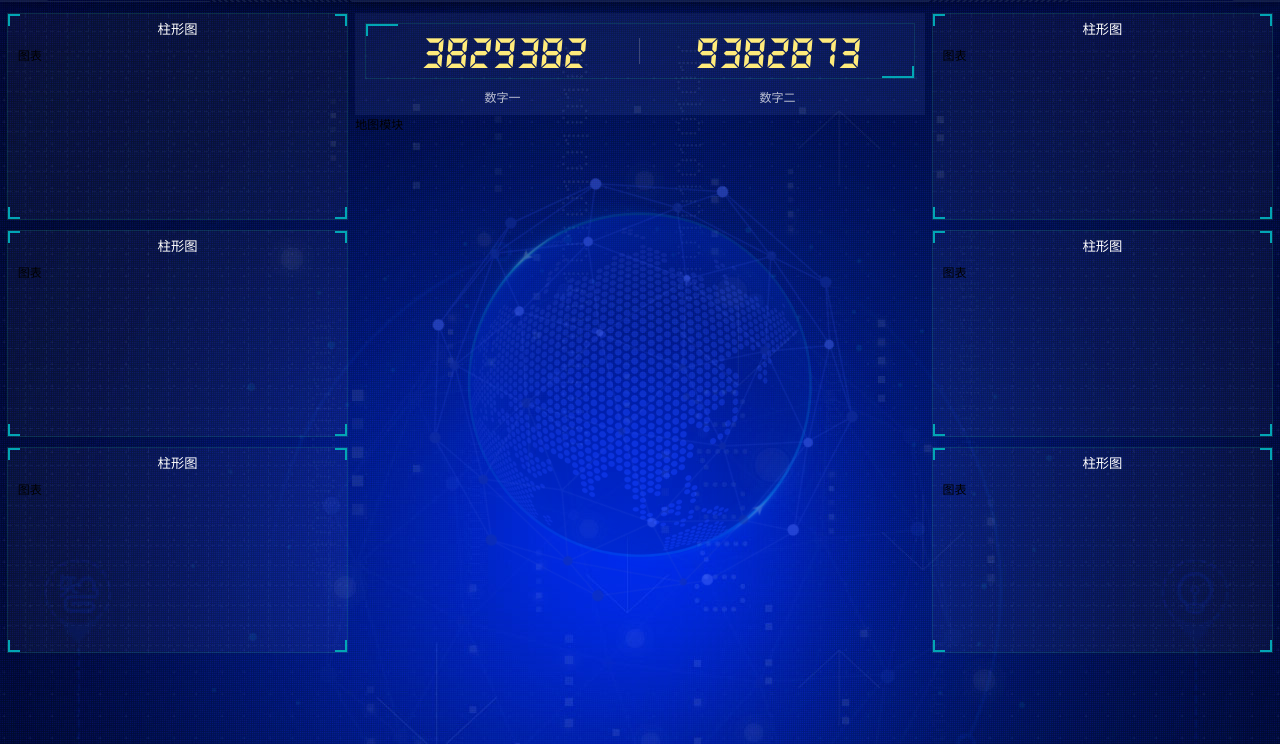
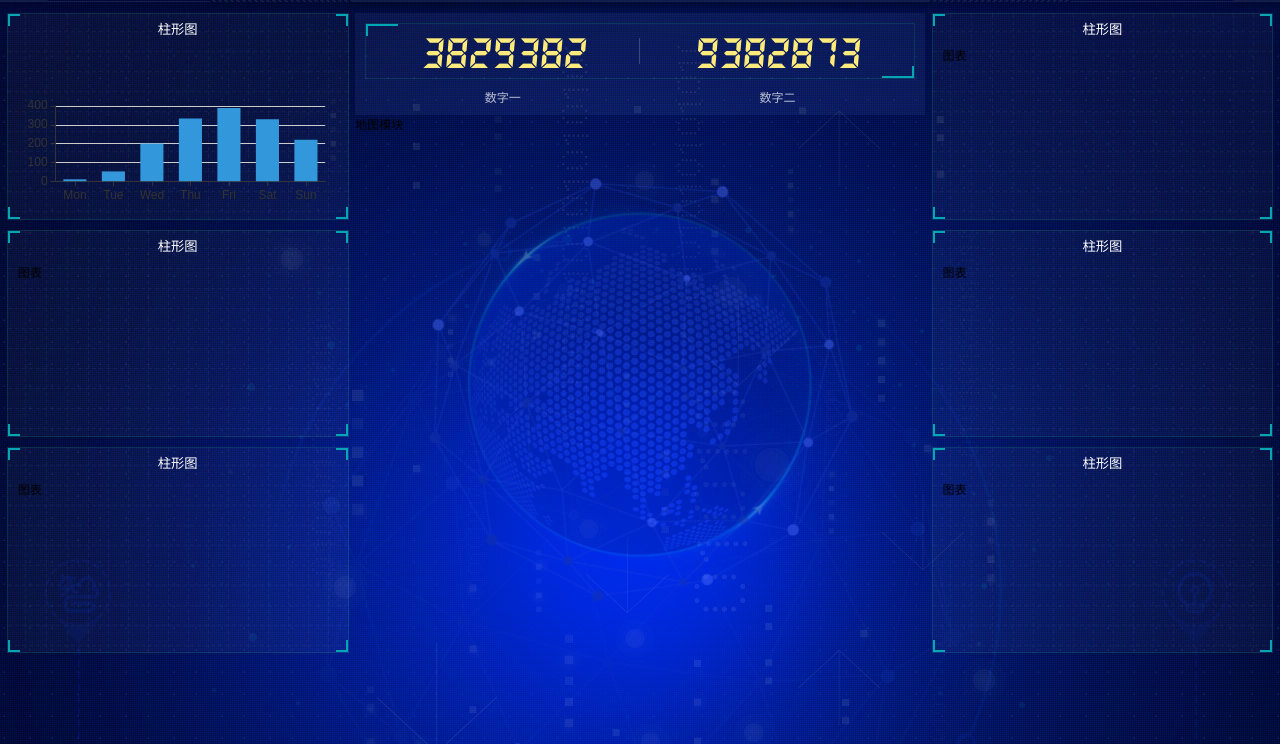
Before and after one commit to ANM699/dv_echart_demo, a plain HTML site: page index.html in a window 1280 px wide. Shown: the part 56-800 px from the top of the page. Drawn offline with Linux system fonts and the light colour scheme.

Commit message:
second commit

```diff
--- a/index.html
+++ b/index.html
@@ -5,7 +5,6 @@
     <meta name="viewport" content="width=device-width, initial-scale=1.0">
     <title>Document</title>
     <link rel="stylesheet" href="./css/index.css">
-
 </head>
 
 <body>
@@ -77,6 +76,8 @@
         </div>
     </section>
     <script src="./js/flexible.js"></script>
+    <script src="./js/echarts.min.js"></script>
+    <script src="./js/index.js"></script>
     <script>
         var t = null;
         time();
--- /dev/null
+++ b/js/index.js
@@ -0,0 +1,45 @@
+//柱状图
+(function () {
+  var myChart = echarts.init(document.querySelector('.bar .chart'));
+
+  var option = {
+    color: ['#3398DB'],
+    tooltip: {
+      trigger: 'axis',
+      axisPointer: {
+        // 坐标轴指示器，坐标轴触发有效
+        type: 'shadow', // 默认为直线，可选为：'line' | 'shadow'
+      },
+    },
+    grid: {
+      left: '3%',
+      right: '4%',
+      bottom: '3%',
+      containLabel: true,
+    },
+    xAxis: [
+      {
+        type: 'category',
+        data: ['Mon', 'Tue', 'Wed', 'Thu', 'Fri', 'Sat', 'Sun'],
+        axisTick: {
+          alignWithLabel: true,
+        },
+      },
+    ],
+    yAxis: [
+      {
+        type: 'value',
+      },
+    ],
+    series: [
+      {
+        name: '直接访问',
+        type: 'bar',
+        barWidth: '60%',
+        data: [10, 52, 200, 334, 390, 330, 220],
+      },
+    ],
+  };
+
+  myChart.setOption(option);
+})();
```
